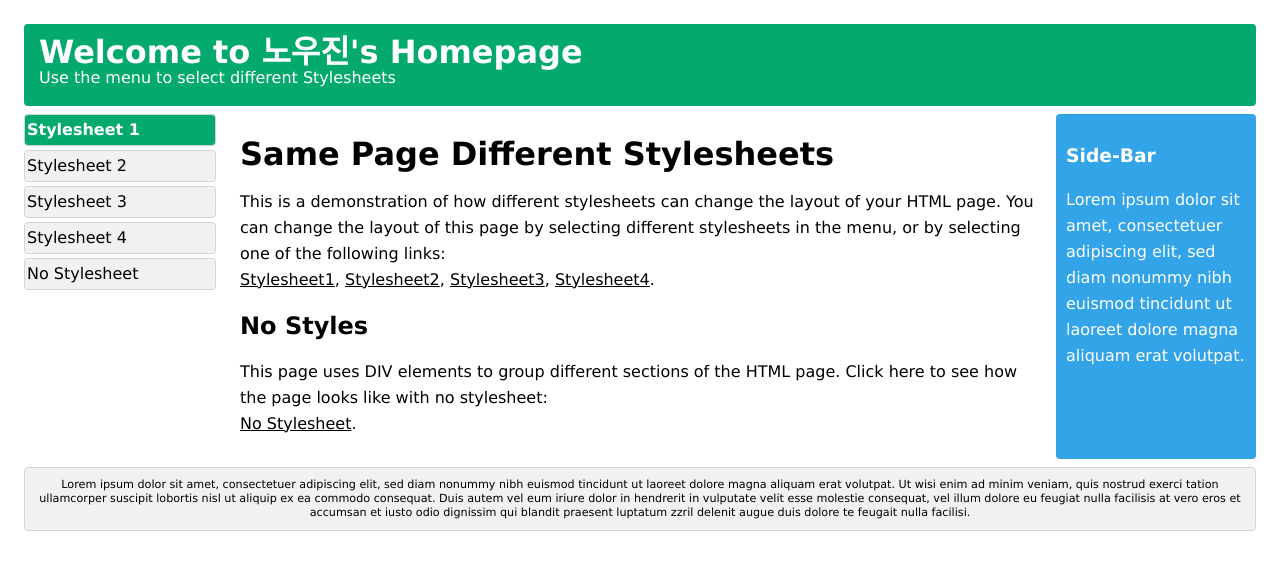
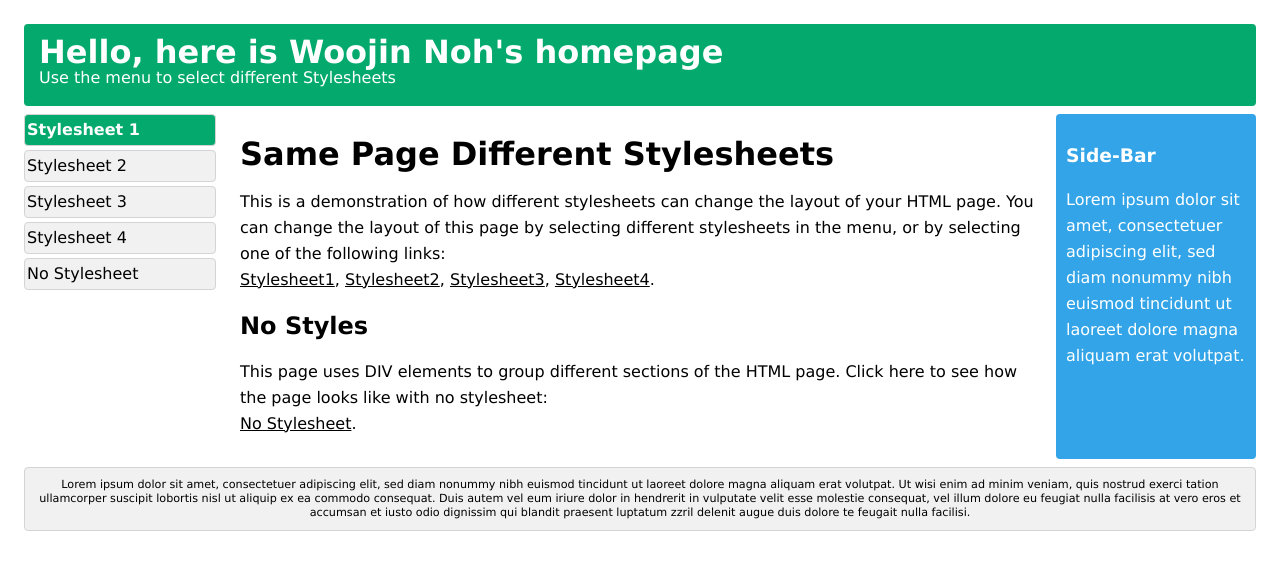
Before and after one commit to RenKRAP/RenKRAP.github.io, a plain HTML site: page index.html in a window 1280 px wide. Drawn offline with Linux system fonts and the light colour scheme.

Commit message:
Update index.html

```diff
--- a/index.html
+++ b/index.html
@@ -373,7 +373,7 @@
     <body>
         <div class="container wrapper">
             <div id="top">
-                <h1>Welcome to 노우진's Homepage</h1>
+                <h1>Hello, here is Woojin Noh's homepage</h1>
                 <p>Use the menu to select different Stylesheets</p>
             </div>
             <div class="wrapper">
```
